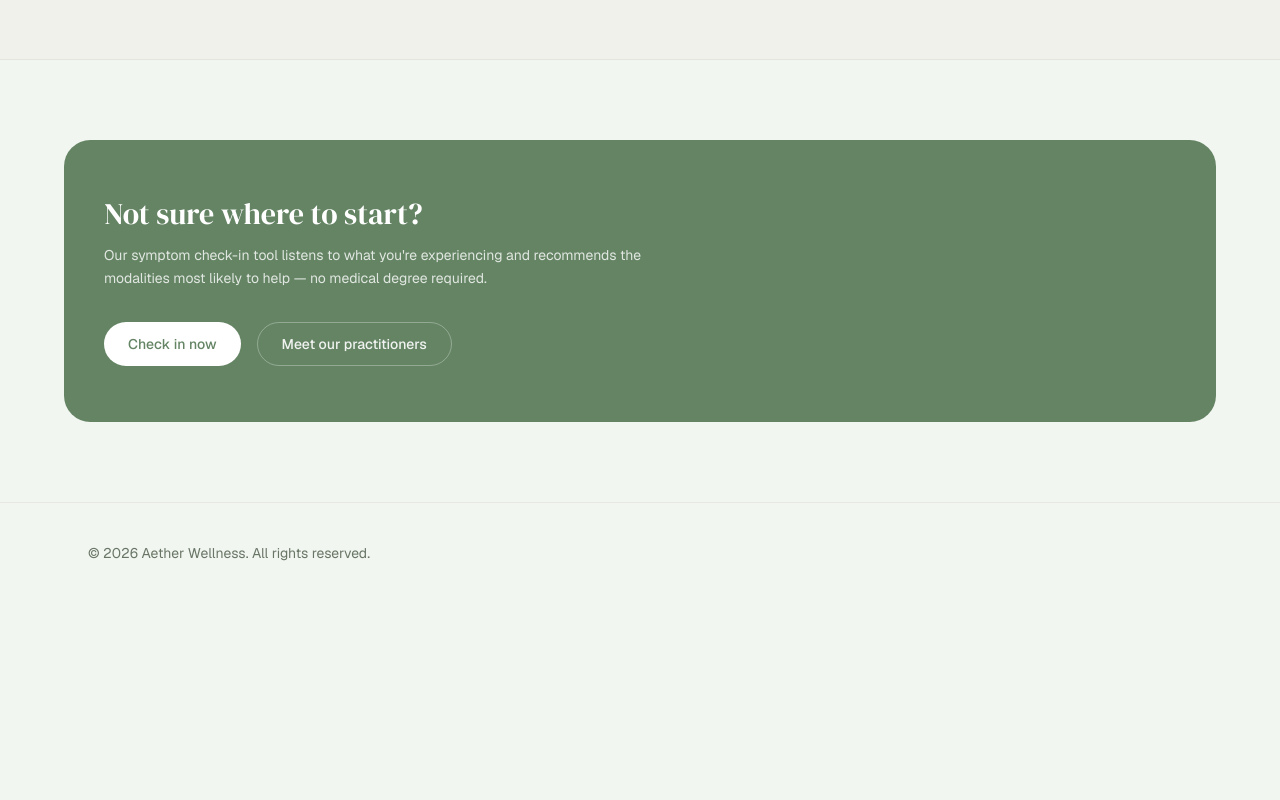
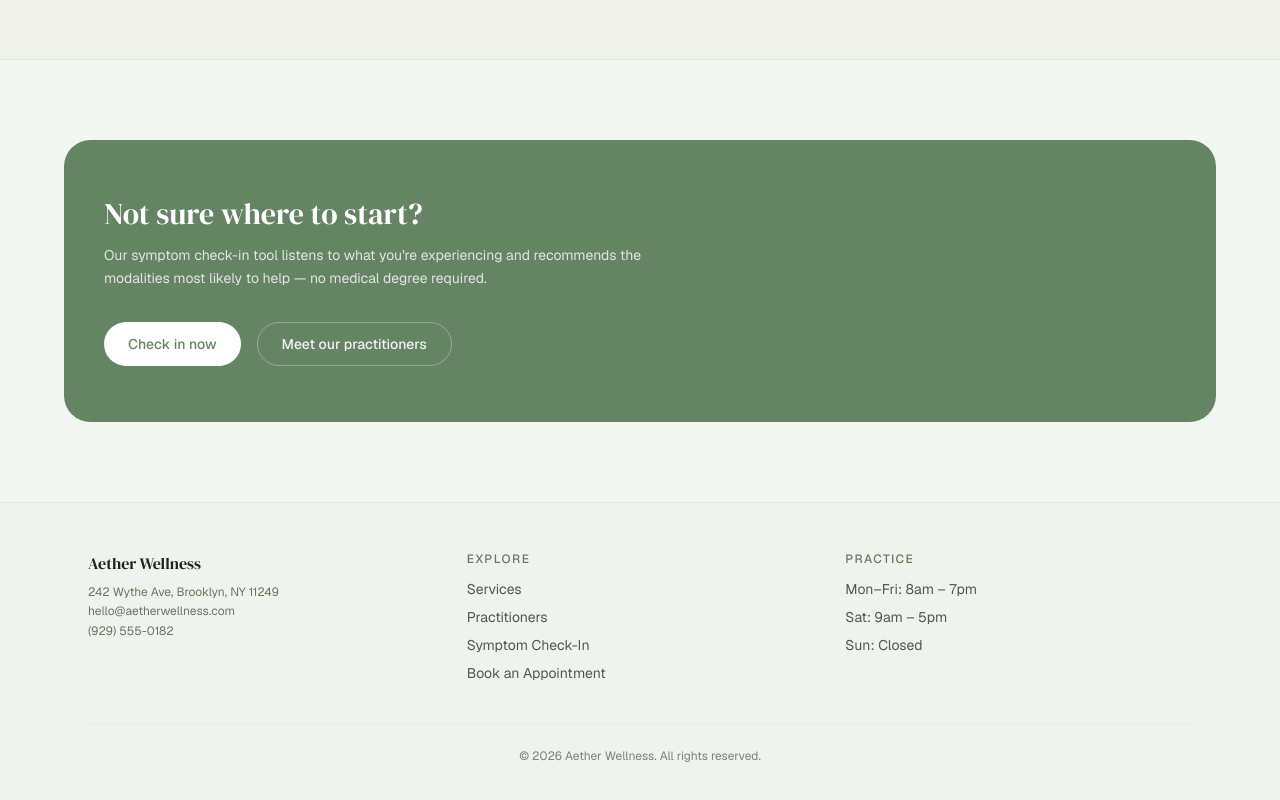
Before and after one commit to anas-khan-antimatter/mkt-aether-wellness, a Next.js app: page / in a window 1280 px wide. Shown: the part 1009-1809 px from the top of the page. Before the commit the page ends 1612 px from the top, so only its background shows below. Built offline with nearby package versions, Linux system fonts and the light colour scheme; a web font is replaced by a local one.

Commit message:
antimatter: checkpoint c-1790732962288-ubgez

```diff
--- a/src/components/Footer.tsx
+++ b/src/components/Footer.tsx
@@ -1,8 +1,41 @@
+import Link from "next/link";
+
 export default function Footer() {
+  const year = new Date().getFullYear();
+
   return (
-    <footer className="border-t border-border/40 py-10">
-      <div className="mx-auto max-w-6xl px-6 text-sm text-muted-foreground">
-        © {new Date().getFullYear()} Aether Wellness. All rights reserved.
+    <footer className="border-t border-[oklch(0.82_0.012_110/0.3)] bg-[oklch(0.88_0.025_80/0.1)]">
+      <div className="mx-auto max-w-6xl px-6 py-12">
+        <div className="grid gap-8 md:grid-cols-3">
+          <div>
+            <h3 className="font-serif text-base text-[oklch(0.25_0.02_140)]">Aether Wellness</h3>
+            <p className="mt-2 text-xs leading-relaxed text-[oklch(0.55_0.04_140)]">
+              242 Wythe Ave, Brooklyn, NY 11249<br />
+              hello@aetherwellness.com<br />
+              (929) 555-0182
+            </p>
+          </div>
+          <div>
+            <h4 className="text-xs font-medium uppercase tracking-[0.12em] text-[oklch(0.55_0.04_140)]">Explore</h4>
+            <nav className="mt-3 flex flex-col gap-2">
+              <Link href="/services" className="text-sm text-[oklch(0.45_0.025_140)] transition-colors hover:text-[oklch(0.25_0.02_140)]">Services</Link>
+              <Link href="/team" className="text-sm text-[oklch(0.45_0.025_140)] transition-colors hover:text-[oklch(0.25_0.02_140)]">Practitioners</Link>
+              <Link href="/check-in" className="text-sm text-[oklch(0.45_0.025_140)] transition-colors hover:text-[oklch(0.25_0.02_140)]">Symptom Check-In</Link>
+              <Link href="/book" className="text-sm text-[oklch(0.45_0.025_140)] transition-colors hover:text-[oklch(0.25_0.02_140)]">Book an Appointment</Link>
+            </nav>
+          </div>
+          <div>
+            <h4 className="text-xs font-medium uppercase tracking-[0.12em] text-[oklch(0.55_0.04_140)]">Practice</h4>
+            <nav className="mt-3 flex flex-col gap-2">
+              <span className="text-sm text-[oklch(0.45_0.025_140)]">Mon–Fri: 8am – 7pm</span>
+              <span className="text-sm text-[oklch(0.45_0.025_140)]">Sat: 9am – 5pm</span>
+              <span className="text-sm text-[oklch(0.45_0.025_140)]">Sun: Closed</span>
+            </nav>
+          </div>
+        </div>
+        <div className="mt-10 border-t border-[oklch(0.82_0.012_110/0.2)] pt-6 text-center text-xs text-[oklch(0.6_0.03_140)]">
+          &copy; {year} Aether Wellness. All rights reserved.
+        </div>
       </div>
     </footer>
   );
```
